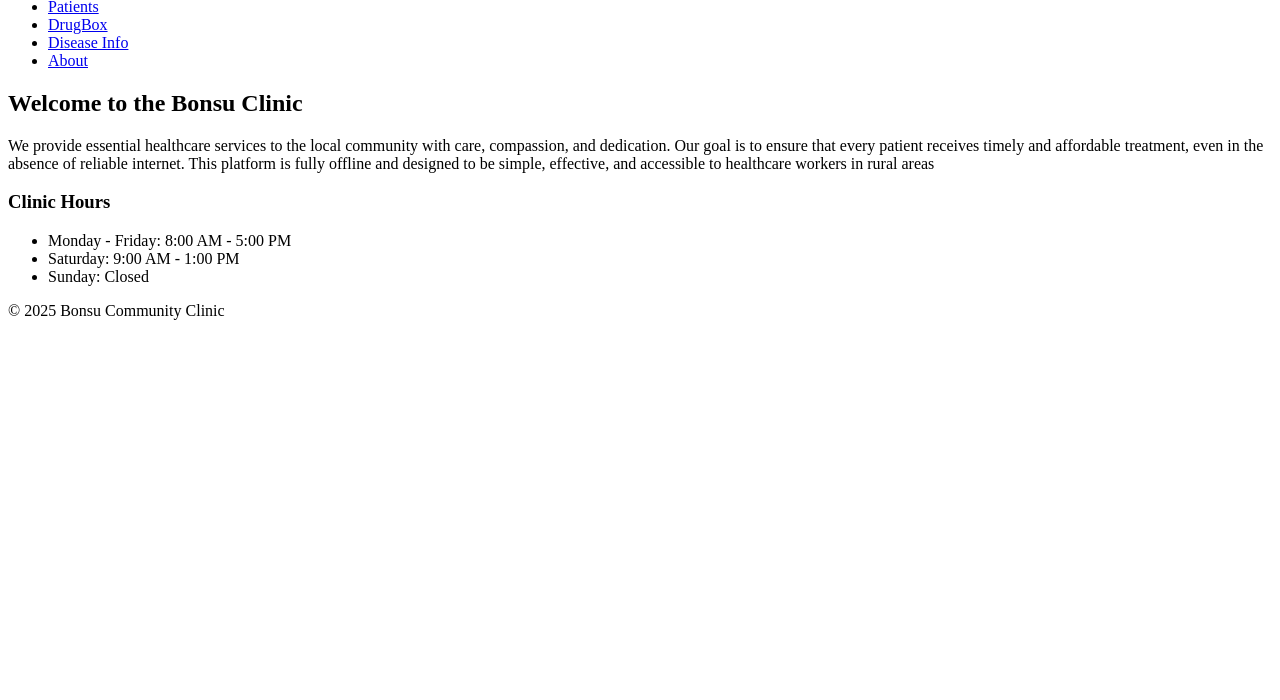
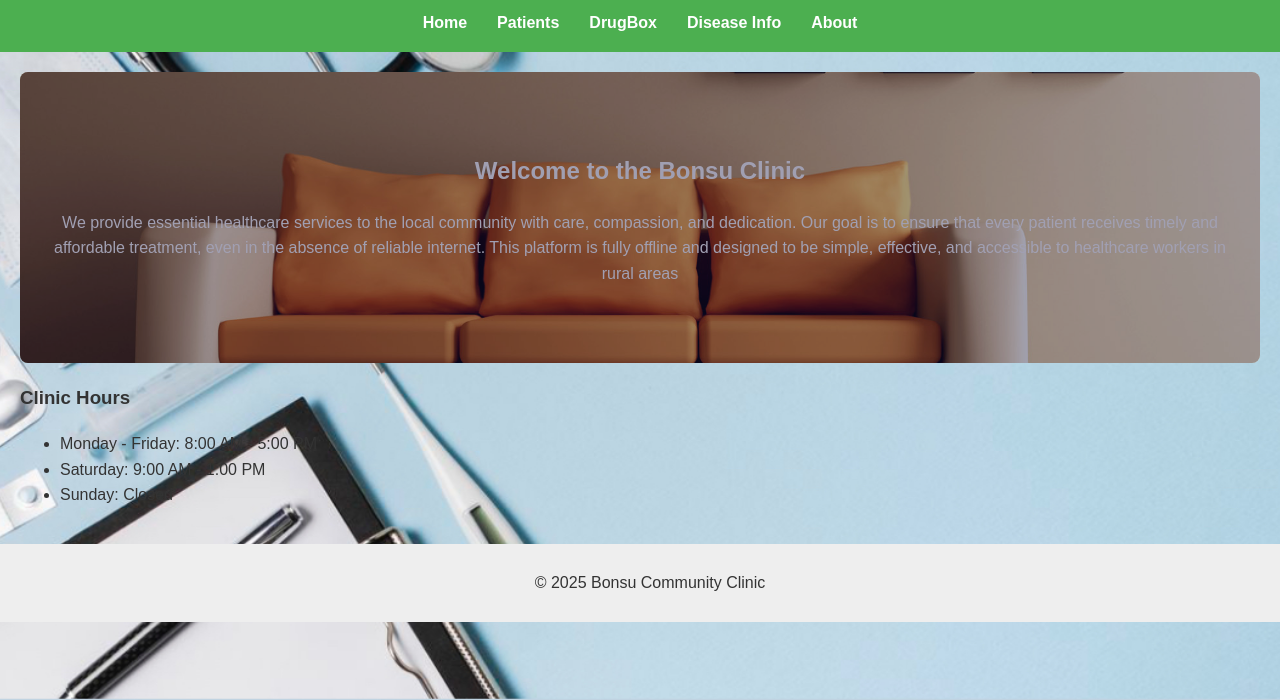
Before and after one commit to Steve-Sama/kofo-p, a plain HTML site: page index.html in a window 1280 px wide. Shown: the part 100-800 px from the top of the page. Drawn offline with Linux system fonts and the light colour scheme; files that its build step writes are made by us from their sources; the site is published under a folder, as on GitHub Pages, so addresses that start at the root find nothing; files whose address does not match are found by name.

Commit message:
index.html

```diff
--- a/index.html
+++ b/index.html
@@ -5,7 +5,7 @@
   <meta charset="UTF-8" />
   <meta name="viewport" content="width=device-width, initial-scale=1.0"/>
   <title>BONSU COMMUNITY CLINIC</title>
-  <link rel="stylesheet" href="/homepage/styles.css" />
+  <link rel="stylesheet" href="styles.css" />
 </head>
 <body>
   <header>
```
